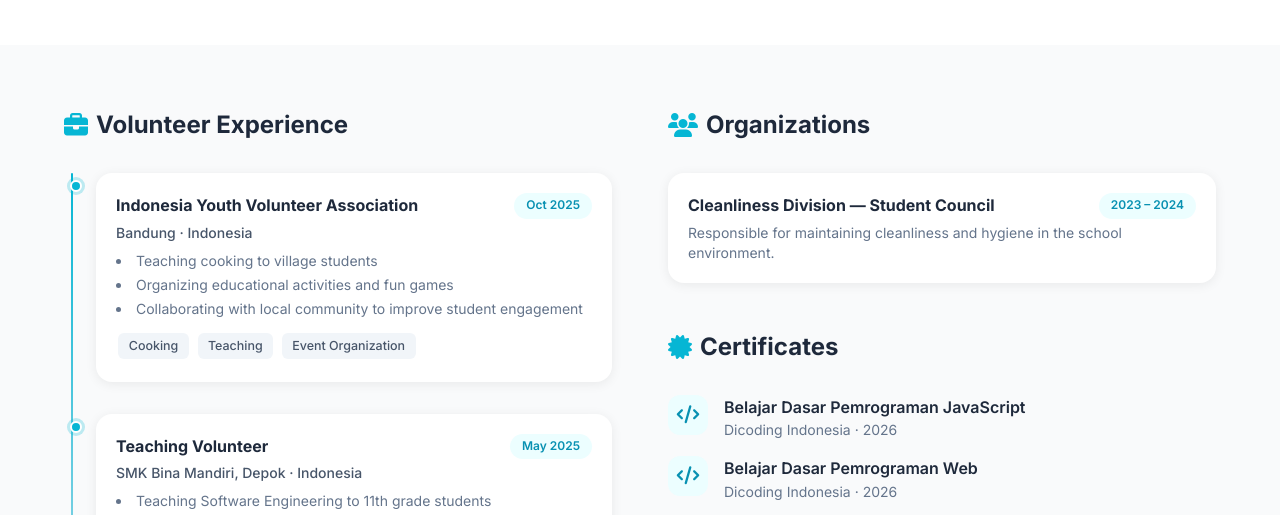
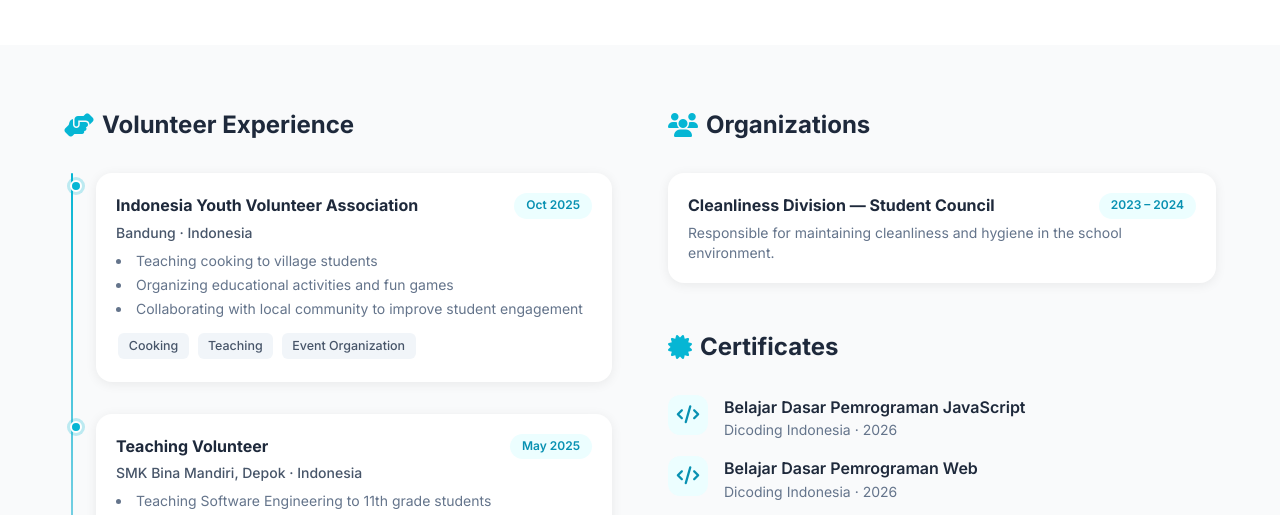
Before and after one commit to ammaribrahim-rpl/portfolio-AMMAR, a website: page pages/experience.html in a window 1280 px wide. Shown: the part 247-762 px from the top of the page. Drawn offline with Linux system fonts and the light colour scheme.

Commit message:
feat: new icon

```diff
--- a/pages/experience.html
+++ b/pages/experience.html
@@ -63,7 +63,7 @@
             <!-- LEFT: Volunteer Experience + Freelance -->
             <div class="animate-on-scroll">
                 <h2 class="text-2xl font-bold mb-8 flex items-center gap-2">
-                    <i class="fa-solid fa-briefcase text-cyan-500"></i> Volunteer Experience
+                    <i class="fa-solid fa-handshake-angle text-cyan-500"></i> Volunteer Experience
                 </h2>
                 <div class="timeline">
 
```
